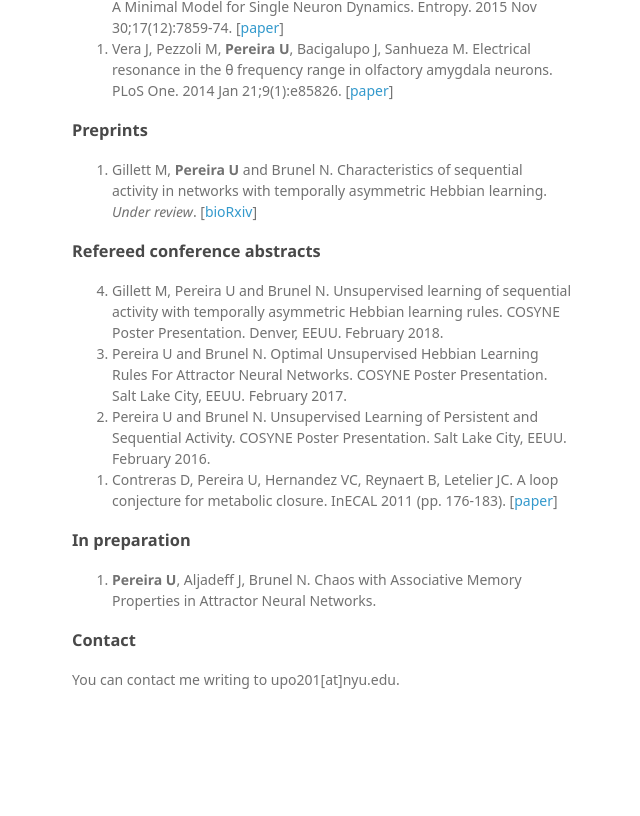
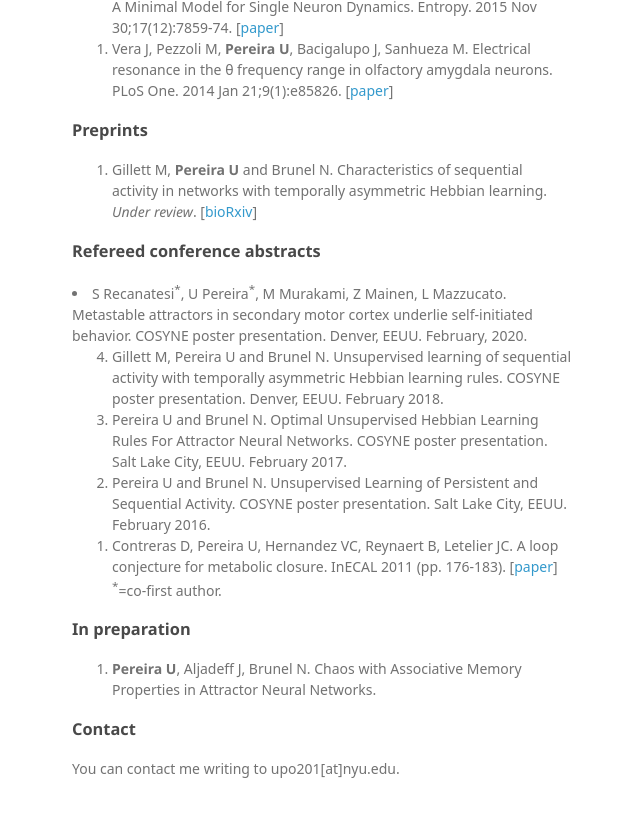
Before and after one commit to ulisespereira/ulisespereira.github.io, a plain HTML site: page index.html in a window 1280 px wide. Shown: the part 514-1330 px from the top of the page, without its empty margins (498-1138 px from the left). Before the commit the page ends 1274 px from the top, so only its background shows below. Drawn offline with Linux system fonts and the light colour scheme; a web font is replaced by a local one.

Commit message:
update posters

```diff
--- a/index.html
+++ b/index.html
@@ -72,15 +72,16 @@ Previously, I was a PhD student at the Department of Statistics at the Universit
 <h3>
 
         <a id="pubs" class="anchor" href="#pubs" aria-hidden="true"><span aria-hidden="true" class="octicon octicon-link"></span></a>Refereed conference abstracts</h3>
+<li> S Recanatesi<sup>*</sup>, U Pereira<sup>*</sup>, M Murakami, Z Mainen, L Mazzucato. Metastable attractors in secondary motor cortex underlie self-initiated behavior. COSYNE poster presentation. Denver, EEUU. February, 2020.
 <ol reversed>
     <li>Gillett M, Pereira U and Brunel N. Unsupervised learning of sequential activity
-with temporally asymmetric Hebbian learning rules. COSYNE Poster Presentation.
+with temporally asymmetric Hebbian learning rules. COSYNE poster presentation.
 Denver, EEUU. February 2018.</li>
-    <li>Pereira U and Brunel N. Optimal Unsupervised Hebbian Learning Rules For Attractor Neural Networks. COSYNE Poster Presentation. Salt Lake City, EEUU. February 2017.</li>
+    <li>Pereira U and Brunel N. Optimal Unsupervised Hebbian Learning Rules For Attractor Neural Networks. COSYNE poster presentation. Salt Lake City, EEUU. February 2017.</li>
 	<li>Pereira U and Brunel N. Unsupervised Learning of Persistent and Sequential Activity.
-COSYNE Poster Presentation. Salt Lake City, EEUU. February 2016.</li>
+COSYNE poster presentation. Salt Lake City, EEUU. February 2016.</li>
 	<li>Contreras D, Pereira U, Hernandez VC, Reynaert B, Letelier JC. A loop conjecture for metabolic closure. InECAL 2011 (pp. 176-183). [<a href="https://mitpress.mit.edu/sites/default/files/titles/alife/0262297140chap30.pdf">paper</a>]</li>
-
+        <sup>*</sup>=co-first author.
 </ol>
 
 
```
